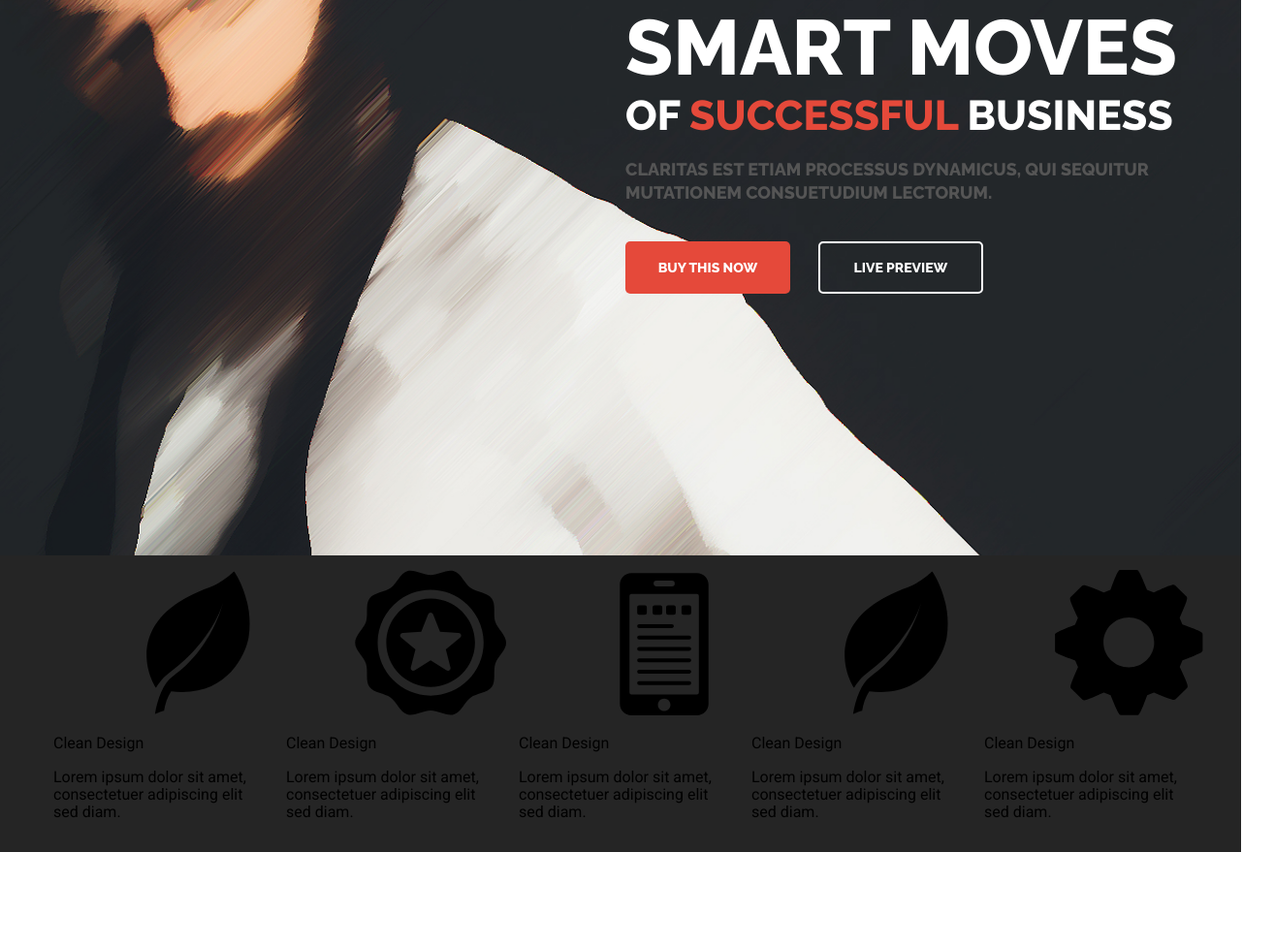
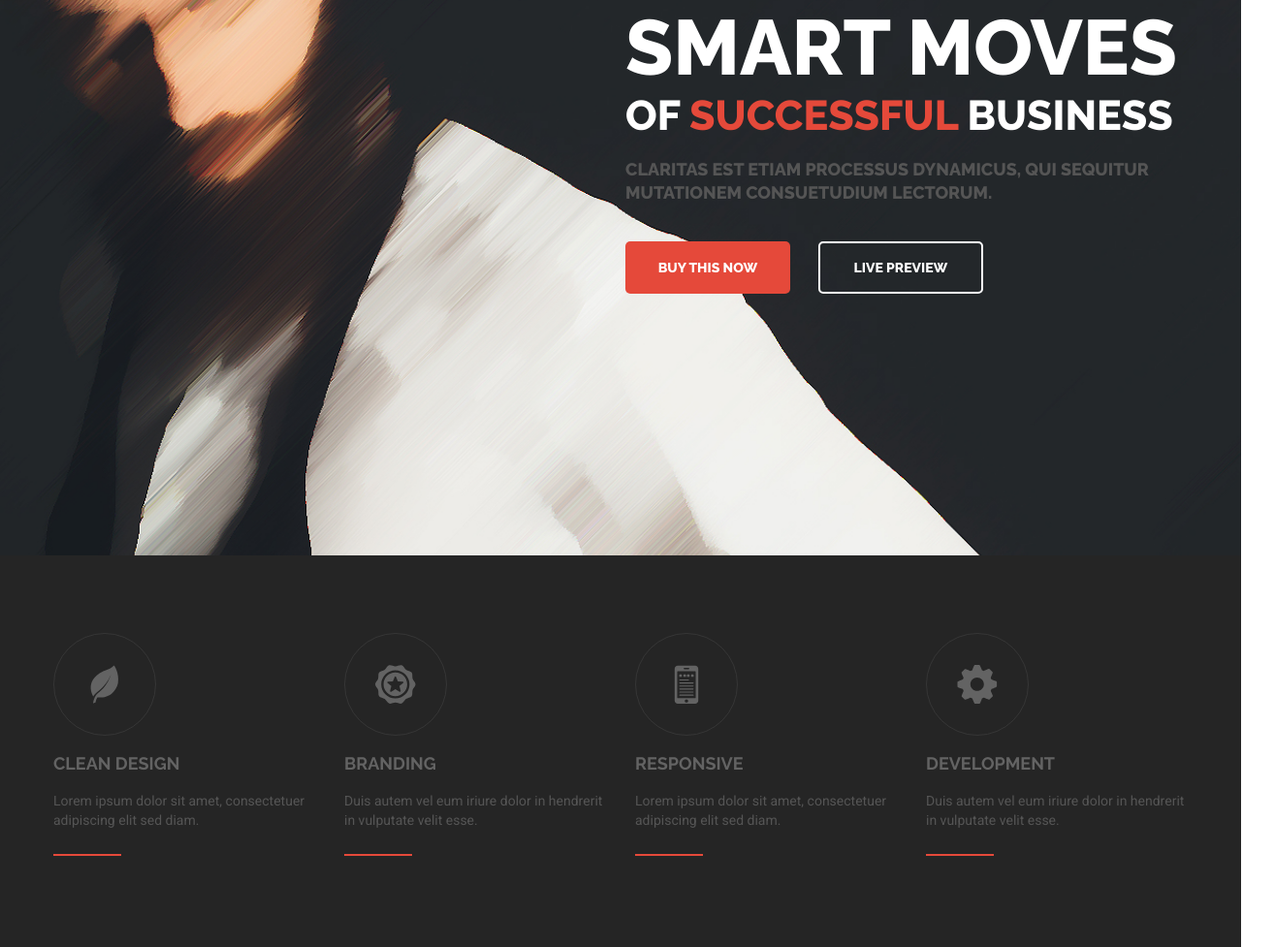
Before and after one commit to umidnazarov27/exe-business-site, a website: page src/index.html in a window 1280 px wide. Shown: the part 396-1373 px from the top of the page at 97% size, 1315 px wide, since content can reach past the window. Before the commit the page ends 1275 px from the top, so only its background shows below. Drawn offline with nearby package versions, Linux system fonts and the light colour scheme; files that its build step writes are made by us from their sources; files whose address does not match are found by name.

Commit message:
advantages block is finished

```diff
--- a/src/assets/sass/blocks/advantages.scss
+++ b/src/assets/sass/blocks/advantages.scss
@@ -1,3 +1,7 @@
+$circle-bg: rgb(54, 54, 54);
+$icon-bg: #636363;
+
+
 .advantages {
   &__title {
     @include visually-hidden;
@@ -8,13 +12,111 @@
     display: grid;
     grid-template-columns: repeat(auto-fit, minmax(210px, auto));
     grid-column-gap: 30px;
+
+    padding: 65px 15px 65px;
   }
 
   &__item {
     margin: 15px 0;
+
+    &:hover {
+      .advantages__img {
+        border-color: $second;
+      }
+
+      .advantages__svg {
+        fill: $second;
+      }
+
+      .advantages__subtitle {
+        color: $second;
+      }
+
+      .advantages__text {
+        color: white;
+      }
+    }
+  }
+
+  &__img {
+    position: relative;
+
+    border-style: solid;
+    border-width: 1px;
+    border-color: $circle-bg;
+    border-radius: 50%;
+    width: 104px;
+    height: 104px;
+
+    transition: border-color 0.3s linear;
   }
 
   &__svg {
-    color: #ba2719;
+    height: 40px;
+
+    fill: $icon-bg;
+
+    position: absolute;
+    top: 50%;
+    left: 50%;
+    transform: translate(-50%, -50%);
+
+    transition: fill 0.3s linear;
+  }
+
+  &__subtitle {
+    font-size: 18px;
+    font-family: "Raleway", sans-serif;
+    color: rgb(99, 99, 99);
+    font-weight: bold;
+    text-transform: uppercase;
+    line-height: 1.2;
+    text-align: left;
+
+    transition: color 0.3s linear;
+  }
+
+  &__text {
+    font-size: 14px;
+    font-family: "Roboto", sans-serif;
+    color: rgb(85, 85, 85);
+    line-height: 1.429;
+    text-align: left;
+
+    transition: color 0.3s linear;
+
+    &::after {
+      content: '';
+      background-color: $second;
+
+      display: block;
+      width: 70px;
+      height: 2px;
+      margin-top: 25px;
+    }
   }
 }
+
+@media (max-width: 480px) {
+
+  .advantages {
+    &__list {
+      padding: 30px 15px 25px;
+    }
+
+    &__subtitle, &__text {
+      text-align: center;
+    }
+
+    &__text {
+      &::after {
+        margin: 25px auto;
+      }
+    }
+
+    &__img {
+      margin: 0 auto;
+    }
+  }
+
+}
--- a/src/index.html
+++ b/src/index.html
@@ -89,8 +89,8 @@
             <use xlink:href="assets/img/symbol/sprite.svg#badge"></use>
           </svg>
         </div><!-- /.advantages__img -->
-        <p class="advantages__subtitle">Clean Design</p>
-        <p class="advantages__text">Lorem ipsum dolor sit amet, consectetuer adipiscing elit sed diam.</p>
+        <p class="advantages__subtitle">BRANDING</p>
+        <p class="advantages__text">Duis autem vel eum iriure dolor in hendrerit in vulputate velit esse.</p>
       </li><!-- /.advantages__item -->
 
       <li class="advantages__item">
@@ -99,17 +99,7 @@
             <use xlink:href="assets/img/symbol/sprite.svg#smartphone"></use>
           </svg>
         </div><!-- /.advantages__img -->
-        <p class="advantages__subtitle">Clean Design</p>
-        <p class="advantages__text">Lorem ipsum dolor sit amet, consectetuer adipiscing elit sed diam.</p>
-      </li><!-- /.advantages__item -->
-
-      <li class="advantages__item">
-        <div class="advantages__img">
-          <svg class="advantages__svg">
-            <use xlink:href="assets/img/symbol/sprite.svg#leaf"></use>
-          </svg>
-        </div><!-- /.advantages__img -->
-        <p class="advantages__subtitle">Clean Design</p>
+        <p class="advantages__subtitle">RESPONSIVE</p>
         <p class="advantages__text">Lorem ipsum dolor sit amet, consectetuer adipiscing elit sed diam.</p>
       </li><!-- /.advantages__item -->
 
@@ -119,8 +109,8 @@
             <use xlink:href="assets/img/symbol/sprite.svg#settings-work-tool"></use>
           </svg>
         </div><!-- /.advantages__img -->
-        <p class="advantages__subtitle">Clean Design</p>
-        <p class="advantages__text">Lorem ipsum dolor sit amet, consectetuer adipiscing elit sed diam.</p>
+        <p class="advantages__subtitle">DEVELOPMENT</p>
+        <p class="advantages__text">Duis autem vel eum iriure dolor in hendrerit in vulputate velit esse.</p>
       </li><!-- /.advantages__item -->
 
     </ul><!-- /.advantaged__list -->
```
Also changed, not shown: dist/assets/css/style.css, dist/assets/css/style.min.css, dist/index.html.
